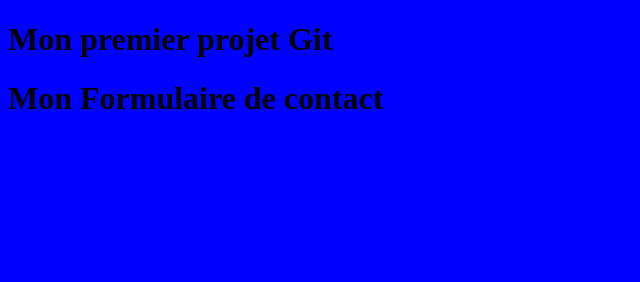
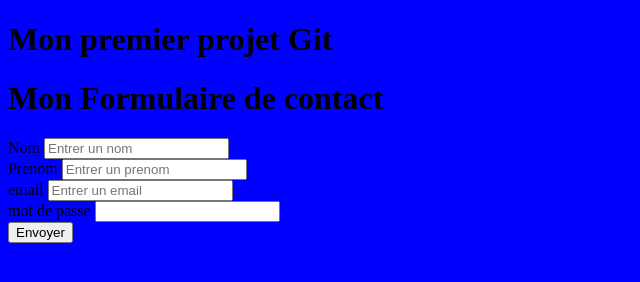
Before and after one commit to Lordrak/monformulaire, a plain HTML site: page index.html in a window 1280 px wide. Shown: the whole page, without its empty margins (0-640 px from the left). Drawn offline with Linux system fonts and the light colour scheme.

Commit message:
Ajout d'un formulaire de contact

```diff
--- a/index.html
+++ b/index.html
@@ -6,5 +6,12 @@
 <body style="background: blue">
 	<h1>Mon premier projet Git</h1>
 	<h1>Mon Formulaire de contact</h1>
+	<form>
+		<label>Nom</label> <input type="text" name="nom" placeholder="Entrer un nom"><br/>
+		<label>Prenom</label> <input type="text" name="prenom" placeholder="Entrer un prenom"><br/>
+		<label>email</label> <input type="text" name="email" placeholder="Entrer un email"><br/>
+		<label>mot de passe</label> <input type="text" name=""><br/>
+		<input type="submit" value="Envoyer">
+	</form>
 </body>
 </html>
```
